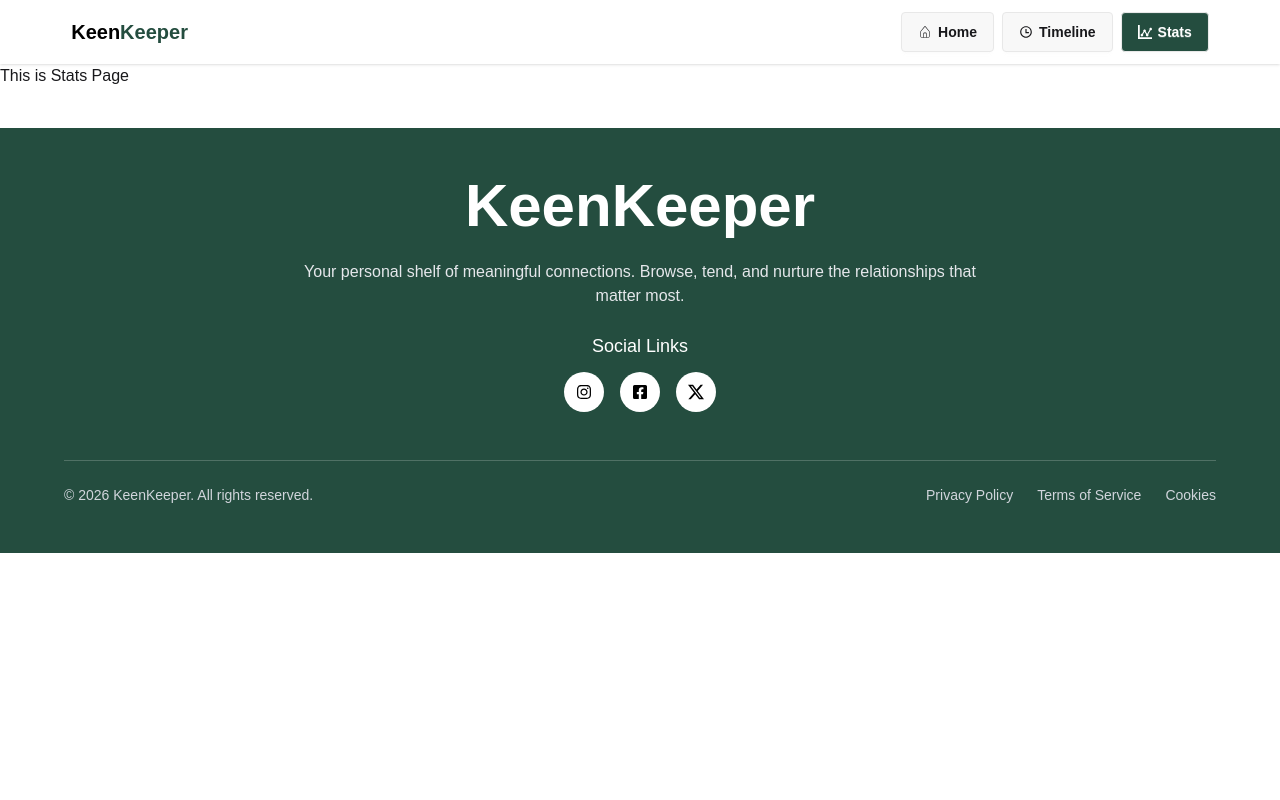
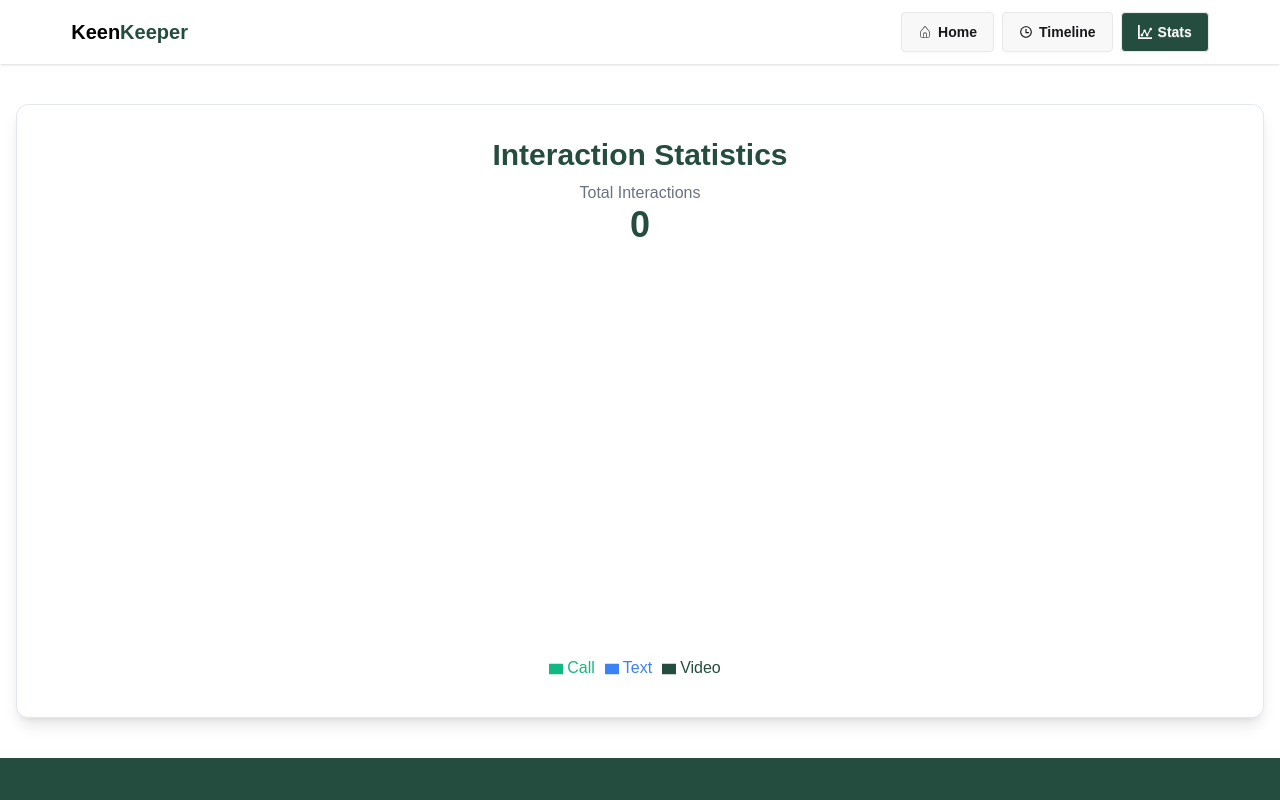
Before and after one commit to Nafis-Sahriar/A07_B13_Nafis, a React (Vite) app: page /stats in a window 1280 px wide. Shown: the top 800 px of the page. Built offline with nearby package versions, Linux system fonts and the light colour scheme.

Commit message:
Stats Section Design and Functionality Completed

```diff
--- a/public/data.json
+++ b/public/data.json
@@ -14,7 +14,7 @@
   {
     "id": 2,
     "name": "Jhankar Mahbub",
-    "picture": "https://i.pravatar.cc/150?img=2",
+    "picture": "https://i.ibb.co.com/G4tNddrF/ta-W8-Os-Lp.jpg",
     "email": "alice@example.com",
     "days_since_contact": 5,
     "status": "on-track",
@@ -26,7 +26,7 @@
   {
     "id": 3,
     "name": "Jenseng Huang",
-    "picture": "https://i.pravatar.cc/150?img=3",
+    "picture": "https://i.ibb.co.com/XrB5ksrL/licensed-image.jpg",
     "email": "michael@example.com",
     "days_since_contact": 20,
     "status": "overdue",
@@ -38,11 +38,11 @@
   {
     "id": 4,
     "name": "Nafis Sahriar Redwan",
-    "picture": "https://i.pravatar.cc/150?img=4",
+    "picture": "https://i.ibb.co.com/xqmrcMkD/1772895809356.jpg",
     "email": "emma@example.com",
     "days_since_contact": 2,
     "status": "on-track",
-    "tags": ["family", "cousin", "support"],
+    "tags": ["stupid", "terrorist", "dumb"],
     "bio": "Cousin, very close since childhood.",
     "goal": 15,
     "next_due_date": "2025-08-01"
@@ -50,7 +50,7 @@
   {
     "id": 5,
     "name": "Mr. Bean",
-    "picture": "https://i.pravatar.cc/150?img=5",
+    "picture": "https://i.ibb.co.com/8gbBmKL6/Atkinson-Rowan-crop.jpg",
     "email": "daniel@example.com",
     "days_since_contact": 9,
     "status": "on-track",
@@ -62,7 +62,7 @@
   {
     "id": 6,
     "name": "Adolf Hitler",
-    "picture": "https://i.pravatar.cc/150?img=6",
+    "picture": "https://i.ibb.co.com/zWh5pbZ4/19740.png",
     "email": "sophia@example.com",
     "days_since_contact": 16,
     "status": "overdue",
--- /dev/null
+++ b/src/Components/NotFound/NotFound.jsx
@@ -0,0 +1,21 @@
+import React from 'react';
+import { Link } from 'react-router';
+
+const NotFound = () => {
+    return (
+        <div className='flex flex-col items-center justify-center h-screen'>
+
+            <h1 className='text-9xl font-bold text-green-800'>404</h1>
+            <p className='text-lg text-gray-600'>Page Not Found</p>
+
+            <Link to='/'>
+                <button className='mt-4 px-4 py-2 bg-green-800 text-white rounded-md hover:bg-green-700'>
+                    Go Back
+                </button>
+            </Link>
+
+        </div>
+    );
+};
+
+export default NotFound;
--- a/src/Hooks/useFriends.jsx
+++ b/src/Hooks/useFriends.jsx
@@ -16,7 +16,7 @@ const useFriends = () =>
     {
         setFriends(data);
         setLoading(false);
-      }, 1000);
+      }, 500);
     };
 
     fetchData();
--- a/src/Pages/FriendDetailsPage/FriendDetails.jsx
+++ b/src/Pages/FriendDetailsPage/FriendDetails.jsx
@@ -1,10 +1,11 @@
 import React, { useContext } from 'react';
-import { useParams } from 'react-router';
+import { Link, useParams } from 'react-router';
 import useFriends from '../../Hooks/useFriends';
 import { IoCall } from 'react-icons/io5';
 import { IoMdText, IoMdVideocam } from 'react-icons/io';
 import { ContextExporter } from '../../Contexts/ContextExporter';
 import { toast } from 'react-toastify';
+import { FaArrowLeft } from 'react-icons/fa';
 
 const FriendDetails = () => {
 
@@ -77,6 +78,12 @@ const FriendDetails = () => {
 
       <button className="btn w-full text-red-500 border border-red-500 hover:bg-red-500 hover:text-white"> Delete </button>
 
+          <Link to='/'>
+                <button className='mt-4 px-4 py-2  bg-green-800 text-white rounded-md hover:bg-green-700'>
+                 <span className='flex items-center justify-center gap-4'><FaArrowLeft />Go Back to Home</span>
+                </button>
+            </Link>
+
     </div>
 
 
@@ -125,11 +132,14 @@ const FriendDetails = () => {
 
       <div className="grid grid-cols-1 sm:grid-cols-3 gap-4">
 
-        <button onClick={()=>handleInteraction('Call')} className="btn flex flex-row items-center gap-2 py-6 text-black"> <span><IoCall /> </span> Call </button>
+        <button onClick={()=>handleInteraction('Call')} className="btn flex flex-row items-center gap-2 py-6 hover:bg-[#09885e] hover:text-white text-black">
 
-        <button onClick={()=>handleInteraction('Text')} className="btn flex flex-row items-center gap-2 py-6"> <span><IoMdText /> </span> Text </button>
+                        <span><IoCall /> </span> Call
+        </button>
 
-        <button onClick={()=>handleInteraction('Video')} className="btn flex flex-row items-center gap-2 py-6"><span><IoMdVideocam/> </span> Video </button>
+        <button onClick={()=>handleInteraction('Text')} className="btn flex flex-row items-center gap-2 py-6 hover:bg-[#3b82f6] hover:text-white text-black"> <span><IoMdText /> </span> Text </button>
+
+        <button onClick={()=>handleInteraction('Video')} className="btn flex flex-row items-center gap-2 py-6 hover:bg-[#f59e0b] hover:text-white text-black"><span><IoMdVideocam/> </span> Video </button>
 
                   </div>
 
@@ -145,16 +155,16 @@ const FriendDetails = () => {
 
                                 <div>
                                      {
-                                    interaction.type === "Call" && <span><IoCall /> </span>
+                                    interaction.type === "Call" && <span className="text-green-500"><IoCall /> </span>
 
                                 }
 
                                 {
-                                     interaction.type === "Text" && <span><IoMdText /> </span>
+                                     interaction.type === "Text" && <span className="text-blue-500"><IoMdText /> </span>
 
                                 }
                                 {
-                                    interaction.type === "Video" && <span><IoMdVideocam/></span>
+                                    interaction.type === "Video" && <span className="text-yellow-500"><IoMdVideocam/></span>
                                 }
                                 </div>
 
--- a/src/Pages/Stats/Stats.jsx
+++ b/src/Pages/Stats/Stats.jsx
@@ -1,10 +1,71 @@
-import React from 'react';
+import React, { useContext } from 'react';
+import { ContextExporter } from '../../Contexts/ContextExporter';
+import { Legend, Pie, PieChart, Tooltip } from 'recharts';
 
 const Stats = () => {
+
+
+    const {interactions} = useContext(ContextExporter);
+
+    const callCount = interactions.filter(interaction => interaction.type === "Call").length;
+    const textCount = interactions.filter(interaction => interaction.type === "Text").length;
+    const videoCount = interactions.filter(interaction => interaction.type === "Video").length;
+
+    const data =[
+        { type: "Call", count: callCount ,fill: "#10b981"},
+        { type: "Text", count: textCount ,fill: "#3b82f6"},
+        { type: "Video", count: videoCount ,fill: "#244D3F"},
+    ]
+
+
     return (
-        <div>
-            This is Stats Page
-        </div>
+    <div className="my-10 container mx-auto px-4">
+
+  <div className="bg-white shadow-lg rounded-xl p-8 border border-slate-200">
+
+    {/* TITLE */}
+    <h2 className="text-3xl font-bold text-center mb-2 text-[#244D3F]">
+      Interaction Statistics
+    </h2>
+
+
+    {/* TOTAL */}
+    <div className="text-center mb-10">
+      <p className="text-gray-500">Total Interactions</p>
+      <h1 className="text-4xl font-bold text-[#244D3F]">
+        {interactions.length}
+      </h1>
+    </div>
+
+    {/* CHART */}
+    <PieChart
+      style={{
+        width: "100%",
+        maxWidth: "400px",
+        margin: "auto",
+        aspectRatio: 1,
+      }}
+    >
+      <Pie
+        data={data}
+        dataKey="count"
+        nameKey="type"
+        innerRadius="60%"
+        outerRadius="90%"
+        paddingAngle={4}
+      >
+
+      </Pie>
+
+      <Tooltip />
+      <Legend />
+    </PieChart>
+
+
+
+
+  </div>
+</div>
     );
 };
 
--- a/src/Router/Router.jsx
+++ b/src/Router/Router.jsx
@@ -4,6 +4,7 @@ import Homepage from "../Pages/Homepage/Homepage";
 import Timeline from "../Pages/Timeline/Timeline";
 import Stats from "../Pages/Stats/Stats";
 import FriendDetails from "../Pages/FriendDetailsPage/FriendDetails";
+import NotFound from "../Components/NotFound/NotFound";
 
 
 export const router = createBrowserRouter(
@@ -29,7 +30,7 @@ export const router = createBrowserRouter(
             element: <FriendDetails></FriendDetails>
           }
       ],
-      errorElement: <h1>404 Not Found</h1>
+      errorElement: <NotFound></NotFound>
   }
 
 ]);
```
